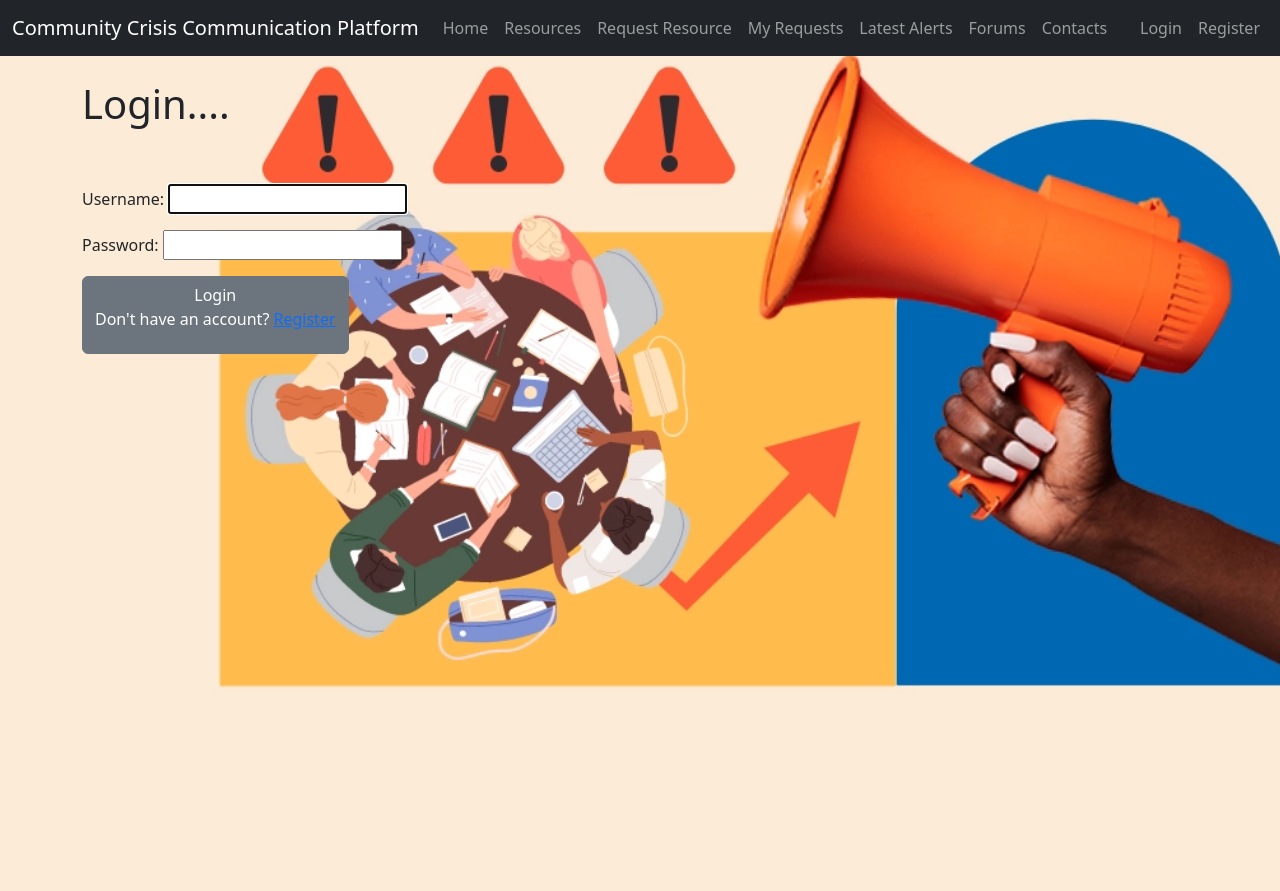
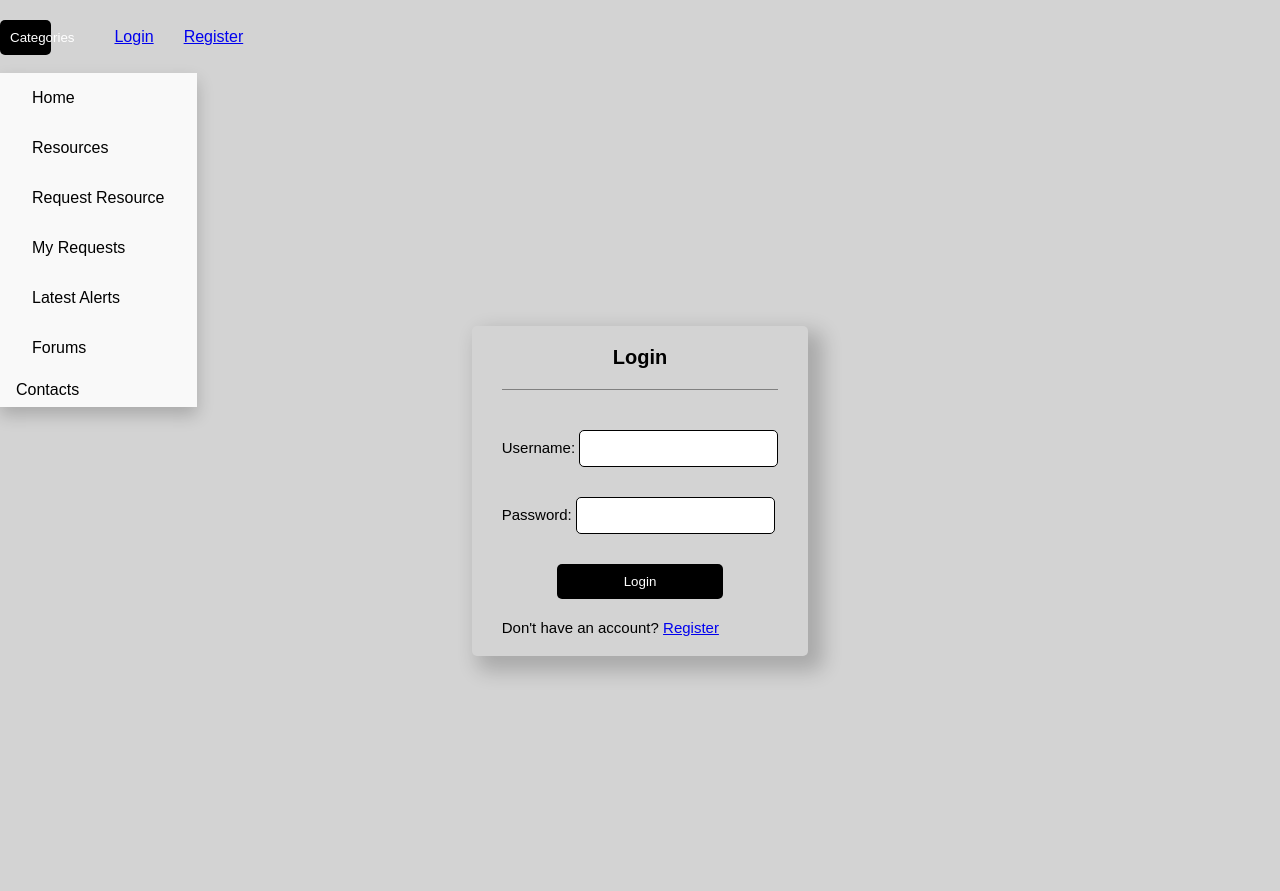
Before and after one commit to Mwaisammy/crisis-management, a Django app: page /login/ in a window 1280 px wide. Before the commit the page ends 688 px from the top, so only its background shows below. Run offline with Django 5.2, Linux system fonts and the light colour scheme.

Commit message:
first commit

```diff
--- /dev/null
+++ b/App/static/css/styles.css
@@ -0,0 +1,270 @@
+* {
+    padding: 0;
+    margin: 0;
+    box-sizing: border-box;
+    font-family: Arial, Helvetica, sans-serif;
+}
+
+
+body {
+    background-color: lightgray;
+}
+
+
+
+.login {
+    display: flex;
+    flex-direction: column;
+    justify-content: center; /* Centers horizontally */
+    align-items: center; /* Centers vertically */
+    min-height: 100vh; /* 100% of the viewport height */
+
+}
+
+.login h1, .register-inner h1 {
+    font-family: Arial, Helvetica, sans-serif;
+    font-size: 20px;
+    text-align: center;
+}
+
+.login-inner,  .register-inner{
+    border-radius: 5px;
+    padding: 20px 30px;
+    box-shadow: 10px 10px 20px 5px rgba(0, 0, 0, 0.2); /* Offset, blur, spread, color */
+
+
+}
+
+.login-form  {
+    display: flex;
+    flex-direction: column;
+    gap: 10px;
+}
+
+.login-form input , .register-form input{
+    padding: 10px;
+    outline: none;
+    border: .5px solid black;
+    border-radius: 5px;
+}
+
+.separator {
+    width: 100%;         /* Full width of the container */
+    height: .5px;         /* Set the height to create a thin line */
+    background-color: gray; /* Line color */
+    margin: 20px 0px;
+  }
+
+  button {
+    padding: 10px;
+    border-radius: 5px;
+    color: white;
+    outline: none;
+    border: none;
+    background-color: black;
+    width: 60%;
+    margin: 0 auto;            /* Centers the button */
+    margin-top: 20px;
+
+
+
+  }
+
+
+  p {
+    margin-top: 20px;
+    font-size: 15px;
+
+  }
+
+
+
+  .register {
+    display: flex;
+    flex-direction: column;
+    justify-content: center; /* Centers horizontally */
+    align-items: center; /* Centers vertically */
+    min-height: 100vh; /* 100% of the viewport height */
+    margin: 30px;
+
+
+
+  }
+
+  .register-form {
+    display: flex;
+    flex-direction: column;
+    gap: 5px;
+}
+
+.register-form p {
+    gap: 5px;
+
+}
+
+.dropdown {
+
+}
+
+/* Dropdown Menu Styling */
+.dropdown-content {
+  display: none;
+  position: absolute;
+  background-color: #f9f9f9;
+  min-width: 160px;
+  box-shadow: 0px 8px 16px 0px rgba(0, 0, 0, 0.2);
+  z-index: 1;
+  list-style-type: none;
+  padding: 0;
+  margin: 0;
+}
+
+/* Dropdown items */
+.dropdown-content .nav-item {
+  padding: 8px 16px;
+  display: block;
+}
+
+/* Links inside the dropdown */
+.dropdown-content .nav-link {
+  color: black;
+  text-decoration: none;
+  display: block;
+  width: 100%;
+  padding: 8px 16px;
+  font-size: 16px;
+}
+
+/* Hover effects */
+.dropdown-content .nav-link:hover {
+  background-color: #f1f1f1;
+}
+
+/* Show dropdown when hovered */
+.dropdown:hover .dropdown-content {
+  display: block;
+}
+
+.container-fluid{
+  display: flex;
+  justify-content: space-between;
+  align-items: center;
+  background-color: black;
+  color: white;
+
+}
+
+.navbar-brand {
+  font-size: 20px;
+  margin-top: 20px;
+
+}
+
+.header-nav{
+  display: flex;
+  align-items: center;
+  gap: 30px;
+}
+
+.navbar-nav {
+  display: flex;
+  flex-direction: row;
+  align-items: center;
+  gap: 30px;
+}
+
+.dropbtn{
+  margin-bottom: 18px;
+}
+
+.log-btn{
+  margin-bottom: 20px;
+  background-color: #f9f9f9;
+  padding: 5px 10px;
+  border-radius: 5px;
+  width: fit-content;
+  color: black;
+}
+
+
+.platform-info {
+  box-shadow: 0px 8px 16px 0px rgba(0,0,0,0.3);
+  border-radius: 5px;
+  padding: 10px;
+  border: none;
+}
+
+.intro-header {
+  color: rgb(60, 135, 115);
+}
+
+h2 , h3 {
+  color: rgb(60, 135, 115);
+
+
+}
+strong {
+  color: rgb(95, 116, 120);
+}
+
+li {
+  list-style: none;
+}
+
+.email {
+  color: rgb(60, 135, 115);
+  cursor: pointer;
+
+}
+
+.resource-list {
+  background-color: white;
+  padding: 10px;
+  border-radius: 5px;
+
+}
+
+
+.resource-list h2 {
+
+  text-align: center;
+}
+
+
+.alerts {
+  background-color: #fff;
+  padding: 20px;
+  border-radius: 5px;
+}
+
+.alerts h2 {
+  text-align: center;
+}
+
+.alerts li {
+  padding: 15px;
+  list-style: none;
+
+}
+
+
+.alerts li a{
+  background: rgb(48, 88, 183);
+  padding: 8px;
+  border-radius: 5px;
+  color: #fff;
+  text-decoration: none;
+
+
+
+}
+
+.contact {
+  background-color: #fff;
+  padding: 20px;
+  border-radius: 5px;
+}
+
+.contact h1 {
+  text-align: center;
+}
--- a/App/templates/App/base.html
+++ b/App/templates/App/base.html
@@ -8,19 +8,30 @@
 
     <title>Community Crisis Platform</title>
     <link href="https://cdn.jsdelivr.net/npm/bootstrap@5.3.3/dist/css/bootstrap.min.css" rel="stylesheet">
+    <link rel="stylesheet" href="../../static/css/styles.css">
     <style>
         /* Add your custom styles here */
     </style>
+
 </head>
 <body>
-    <nav class="navbar navbar-expand-lg navbar-dark bg-dark">
+    <nav >
         <div class="container-fluid">
-            <a class="navbar-brand" href="{% url 'home' %}">Community Crisis Communication Platform</a>
+            <div>
+                <a class="navbar-brand" href="{% url 'home' %}">Community Crisis  Communication Platform</a>
                 <button class="navbar-toggler" type="button" data-bs-toggle="collapse" data-bs-target="#navbarSupportedContent" aria-controls="navbarSupportedContent" aria-expanded="false" aria-label="Toggle navigation">
-                <span class="navbar-toggler-icon"></span>
+                    <!-- <span class="navbar-toggler-icon"></span> -->
                 </button>
-            <div class="collapse navbar-collapse" id="navbarSupportedContent">
-                <ul class="navbar-nav me-auto mb-2 mb-lg-0">
+
+            </div>
+            <div class="header-nav">
+
+                <div class="dropdown">
+
+
+                    <button class="dropbtn">Categories</button>
+
+                    <ul class="dropdown-content">
                         <li class="nav-item">
                             <a class="nav-link" href="{% url 'home' %}">Home</a>
                         </li>
@@ -44,12 +55,16 @@
                             <a class="nav-link" href="{% url 'forum_post_list' %}">Forums</a>
                         </li>
 
-                    <li class="nav-item">
+                        <li>
                             <a class="nav-link" href="{% url 'contact_list' %}">Contacts</a>
                         </li>
 
 
                     </ul>
+                </div>
+
+                <div>
+
                     <ul class="navbar-nav">
                         {% if user.is_authenticated %}
                             <li class="nav-item">
@@ -63,7 +78,7 @@
                             <li class="nav-item">
                                 <form method="post" action="{% url 'logout' %}">
                                     {% csrf_token %}
-                                <button type="submit" class="nav-link btn btn-link">Logout</button>
+                                    <button type="submit" class="log-btn">Logout</button>
                                 </form>
                             </li>
                         {% else %}
@@ -77,6 +92,7 @@
                     </ul>
                 </div>
             </div>
+        </div>
     </nav>
 
     <div class="container mt-4">
--- a/App/templates/App/contact_list.html
+++ b/App/templates/App/contact_list.html
@@ -1,6 +1,9 @@
 {% extends 'App/base.html' %}
 
 {% block content %}
+
+
+<div class="contact">
     <h1>Emergency Contacts</h1>
     <p>Call or Email any of the following for help</p>
     <ul>
@@ -16,3 +19,5 @@
         {% endfor %}
     </ul>
     {% endblock %}
+
+</div>
--- a/App/templates/App/home.html
+++ b/App/templates/App/home.html
@@ -23,7 +23,7 @@
     </style>
 <body>
     <div class="intro">
-    <h1>Welcome to the Community Crisis Communication Platform</h1>
+    <h1 class="intro-header">Welcome to the Community Crisis Communication Platform</h1>
     </div>
 
     {% if user.is_authenticated %}
@@ -54,7 +54,7 @@
 
             <h3>Support and Contact Information</h3>
             <p>If you need assistance or have any questions, please reach out to us at:</p>
-            <ul>
+            <ul class="email">
                 <li>Email: support@crisisplatform.org</li>
                 <li>Phone: +254 790 117 305</li>
                 <li>Address: 123 Crisis Avenue, Support City</li>
--- a/App/templates/registration/login.html
+++ b/App/templates/registration/login.html
@@ -1,20 +1,34 @@
-{% extends 'App/base.html' %}
+<!-- {% extends 'App/base.html' %}
 {% block title%}Login{% endblock%}
 
-{% block content %}
+{% block content %} -->
 
 
-<h1>Login....</h1>
-<br/><br/>
-<div class="mb-3">
+<link rel="stylesheet" href="../../static/css/styles.css">
+<div class="login">
 
-    <form method="POST">
-        {% csrf_token %}
-        {{ form.as_p }}
-        <button class="btn btn-secondary">Login</buttton>
-    </form>
-    <p>Don't have an account? <a href="{% url 'register' %}">Register</a></p>
+    <div class="login-inner">
+
+        <div>
+            <h1>Login</h1>
+
+
+            <div class="separator"></div>
+        </div>
+
+        <div class="mb-2">
+
+            <form method="POST" class="login-form">
+                {% csrf_token %}
+                {{ form.as_p }}
+                <button class="btn btn-secondary">Login</buttton>
+            </form>
+
+        </div>
+        <p>Don't have an account? <a href="{% url 'register' %}">Register</a></p>
+
+    </div>
 
 </div>
 
-{% endblock %}
+<!-- {% endblock %} -->
--- a/static/css/style.css
+++ /dev/null
@@ -1,12 +0,0 @@
-body {
-    background-image: url('../images/crisis.png');
-    background-size: cover;
-    background-repeat: no-repeat;
-    background-attachment: fixed;
-    font-family: Arial, sans-serif;
-    color: #fff;
-    text-align: center;
-}
-.intro {
-    color: goldenrod;
-}
```
Also changed, not shown: App/static/css/style.css (deleted, +0 -18 lines), App/templates/App/latest_alerts.html (+7 -0 lines), App/templates/App/resource_list.html (+10 -2 lines), App/templates/registration/register.html (+28 -11 lines), App/static/images/crisis.png (deleted), db.sqlite3. Lines whose indentation alone changed are shown as unchanged.
